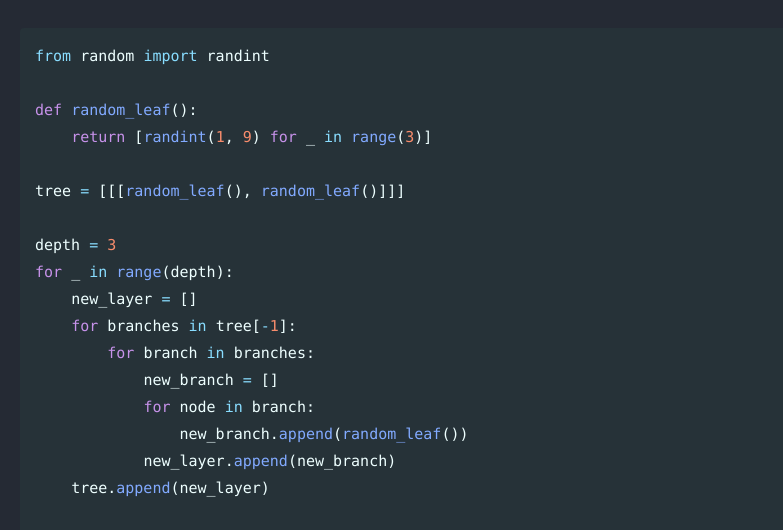
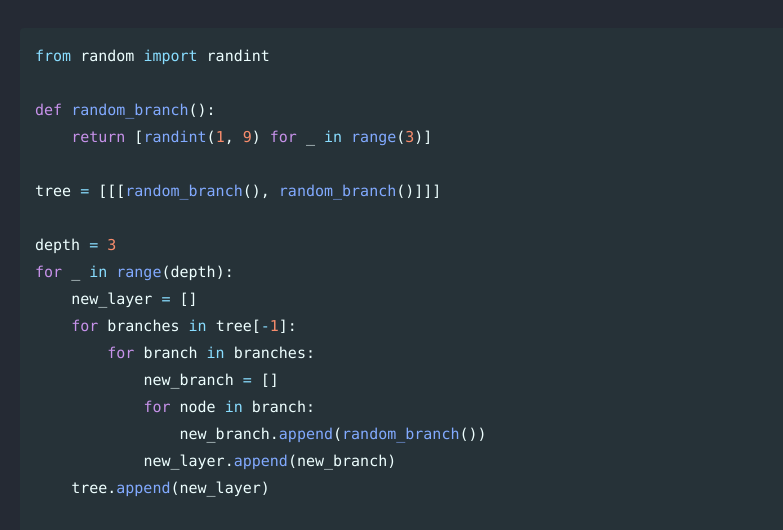
Before and after one commit to Connor-McCartney/Connor-McCartney.github.io, a Jekyll site: the page built from _pages/misc/C.md, in a window 1280 px wide and 900 px high, scrolled down 3045 px. Shown: the part 230-760 px from the top of the window, without its empty margins (0-783 px from the left). Built offline with Jekyll 4.4.1, drawn with Linux system fonts in a browser that asks for light colours; cached includes are drawn as plain includes.

Commit message:
Update C.md

````diff
--- a/_pages/misc/C.md
+++ b/_pages/misc/C.md
@@ -128,10 +128,10 @@ For example:
 ```python
 from random import randint
 
-def random_leaf():
+def random_branch():
     return [randint(1, 9) for _ in range(3)]
 
-tree = [[[random_leaf(), random_leaf()]]]
+tree = [[[random_branch(), random_branch()]]]
 
 depth = 3
 for _ in range(depth):
@@ -140,7 +140,7 @@ for _ in range(depth):
         for branch in branches:
             new_branch = []
             for node in branch:
-                new_branch.append(random_leaf())
+                new_branch.append(random_branch())
             new_layer.append(new_branch)
     tree.append(new_layer)
 
````
